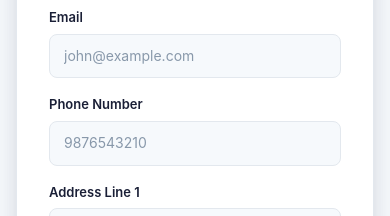
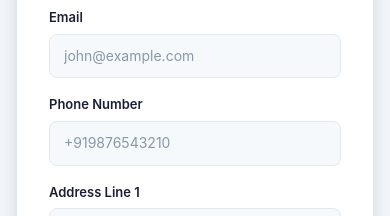
Before and after one commit to sabarisrinivasan/New-poc-payins, a SvelteKit app in the folder merchant/: page / in a window 390 px wide. Shown: the part 1080-1296 px from the top of the page. Built offline with nearby package versions, Linux system fonts and the light colour scheme.

Commit message:
update phone number formats in +page.svelte and remove example API URL from .env.example

```diff
--- a/merchant/src/routes/+page.svelte
+++ b/merchant/src/routes/+page.svelte
@@ -40,7 +40,7 @@
 		{
 			name: 'John Doe ',
 			email: 'arjun.sharma@gmail.com',
-			phone: '9876543210',
+			phone: '+919876543210',
 			addressLine1: '42 MG Road',
 			addressLine2: 'Indiranagar',
 			city: 'Bengaluru',
@@ -52,7 +52,7 @@
 		{
 			name: 'Jane Doe ',
 			email: 'priya.nair@outlook.com',
-			phone: '9042173493',
+			phone: '+919042173493',
 			addressLine1: '7 Anna Salai',
 			addressLine2: 'Near Central Station',
 			city: 'Chennai',
@@ -64,7 +64,7 @@
 		{
 			name: 'Joe Schmoe',
 			email: 'rahul.mehta@yahoo.com',
-			phone: '9123456789',
+			phone: '+919123456789',
 			addressLine1: '15 Linking Road',
 			addressLine2: 'Bandra West',
 			city: 'Mumbai',
@@ -261,7 +261,7 @@
 								name="phone"
 								type="tel"
 								class="form-input"
-								placeholder="9876543210"
+								placeholder="+919876543210"
 								bind:value={phone}
 								required
 							/>
```
Also changed, not shown: 1 other file (tests, documents, lock files or other folders).
